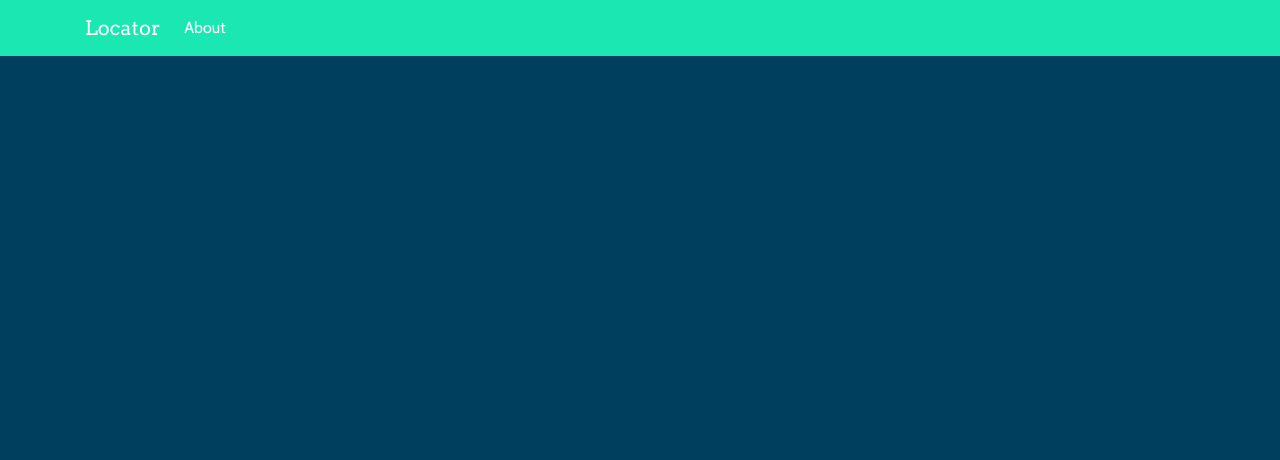
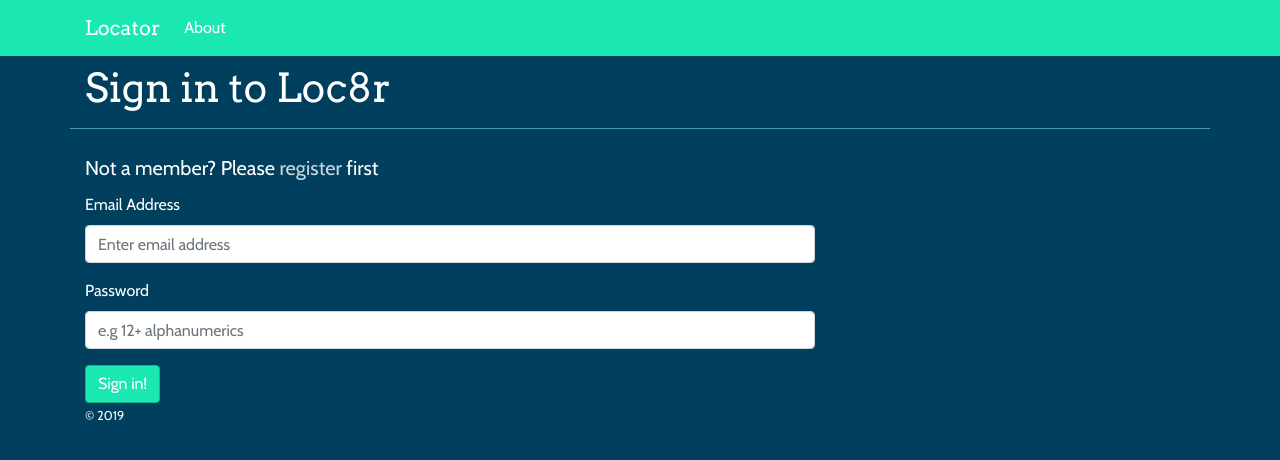
Before and after one commit to populationtwo/astra-locator, an Angular app in the folder app_public/: page /login in a window 1280 px wide. Before the commit this address led to /. Shown: the top 460 px of the page. Built offline with nearby package versions, Linux system fonts and the light colour scheme.

Commit message:
Create login component.

```diff
--- a/app_public/src/app/app-routing/app-routing.module.ts
+++ b/app_public/src/app/app-routing/app-routing.module.ts
@@ -5,6 +5,7 @@ import { AboutComponent } from "../about/about.component";
 import { DetailsPageComponent } from "../details-page/details-page.component";
 import { Routes, RouterModule } from "@angular/router";
 import { RegisterComponent } from "../register/register.component";
+import {LoginComponent} from "../login/login.component";
 
 const routes: Routes = [
   { path: "", component: HomepageComponent },
@@ -19,6 +20,10 @@ const routes: Routes = [
   {
     path: "register",
     component: RegisterComponent
+  },
+  {
+    path: "login",
+    component: LoginComponent
   }
 ];
 
--- a/app_public/src/app/app.module.ts
+++ b/app_public/src/app/app.module.ts
@@ -16,6 +16,7 @@ import { MostRecentFirstPipe } from "./most-recent-first.pipe";
 import { FormsModule, ReactiveFormsModule } from "@angular/forms";
 import { AppRoutingModule } from "./app-routing/app-routing.module";
 import { RegisterComponent } from './register/register.component';
+import { LoginComponent } from './login/login.component';
 
 @NgModule({
   declarations: [
@@ -31,7 +32,8 @@ import { RegisterComponent } from './register/register.component';
     LocationDetailsComponent,
     DetailsPageComponent,
     MostRecentFirstPipe,
-    RegisterComponent
+    RegisterComponent,
+    LoginComponent
   ],
   imports: [
     BrowserModule,
--- /dev/null
+++ b/app_public/src/app/login/login.component.html
@@ -0,0 +1,29 @@
+<app-page-header [content]="pageContent.header"></app-page-header>
+<div class="row">
+  <div class="col-12 col-md-8">
+    <p class="lead">Not a member? Please
+      <a routerLink="/register">register</a> first
+    </p>
+    <form (ngSubmit)="onLoginSubmit(evt)">
+      <div role="alert" *ngIf="formError" class="alert alert-danger">
+        {{ formError }}
+      </div>
+      <div class="form-group">
+        <label for="email">Email Address</label>
+        <input type="email" class="form-control" id="email" name="email"
+               placeholder="Enter email address" [(ngModel)]=
+                 "credentials.email">
+      </div>
+      <div class="form-group">
+        <label for="password">Password</label>
+        <input type="pasword" class="form-control" id="password"
+               name="password" placeholder="e.g 12+ alphanumerics"
+               [(ngModel)]="credentials.password">
+      </div>
+      <button type="submit" role="button" class="btn btn-primary">
+        Sign in!</button>
+    </form>
+  </div>
+  <app-sidebar [content]="pageContent.sidebar" class="col-12 col-md-4">
+  </app-sidebar>
+</div>
--- /dev/null
+++ b/app_public/src/app/login/login.component.ts
@@ -0,0 +1,48 @@
+import { Component, OnInit } from "@angular/core";
+import { Router } from "@angular/router";
+import { AuthenticationService } from "../authentication.service";
+
+@Component({
+  selector: "app-login",
+  templateUrl: "./login.component.html",
+  styleUrls: ["./login.component.css"]
+})
+export class LoginComponent implements OnInit {
+  public formError: string = "";
+
+  public credentials = {
+    name: "",
+    email: "",
+    password: ""
+  };
+
+  public pageContent = {
+    header: {
+      title: "Sign in to Loc8r",
+      strapline: ""
+    },
+    sidebar: ""
+  };
+
+  constructor(private router: Router, private authenticationService: AuthenticationService) {}
+
+  ngOnInit() {}
+
+  public onLoginSubmit(): void {
+    this.formError = "";
+    if (!this.credentials.email || !this.credentials.password) {
+      this.formError = "All fields are required, please try again";
+    } else {
+      this.doLogin();
+    }
+  }
+
+  private doLogin(): void {
+    this.authenticationService
+      .login(this.credentials)
+      .then(() => this.router.navigateByUrl("/"))
+      .catch(message => {
+        this.formError = message;
+      });
+  }
+}
```
Also changed, not shown: app_public/src/app/login/login.component.css (added).
